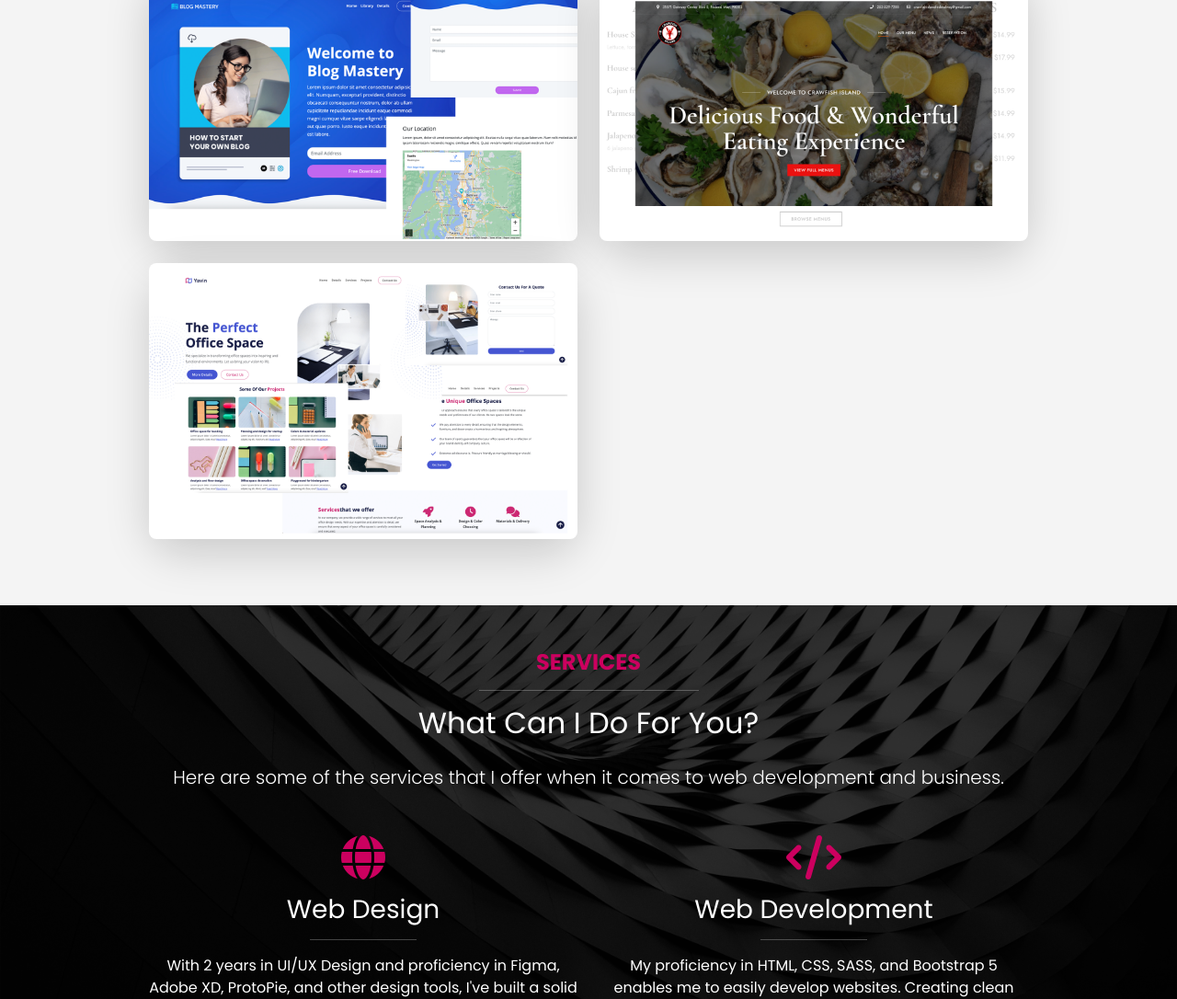
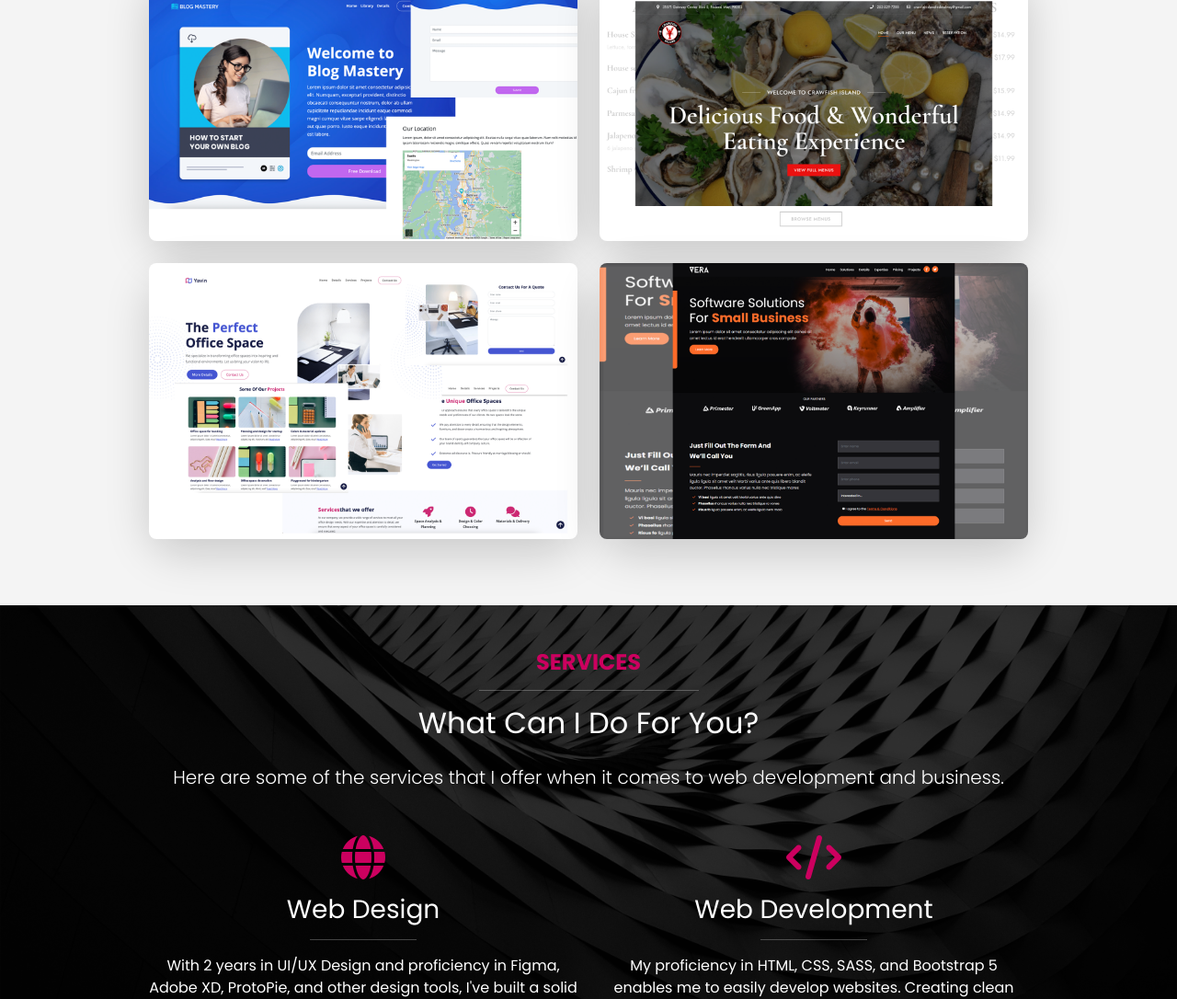
Before and after one commit to hanguyen2507/portfolio-website, a website: page index.html in a window 1280 px wide. Shown: the part 3057-4143 px from the top of the page at 92% size. Drawn offline with nearby package versions, Linux system fonts and the light colour scheme; files that its build step writes are made by us from their sources.

Commit message:
add portfolio

```diff
--- a/index.html
+++ b/index.html
@@ -229,6 +229,14 @@
               </a>
             </div>
           </div>
+
+          <div class="col-md-6 mb-4">
+            <div class="project shadow-lg rounded-5">
+              <a href="images/vera.png" data-lightbox="images" data-title="Vera Software Solution">
+                <img src="images/vera.png" alt="Vera Software Solution Project" class="img-fluid rounded-3">
+              </a>
+            </div>
+          </div>
         </div>
       </div>
     </section>
```
Also changed, not shown: images/vera.png (added).
